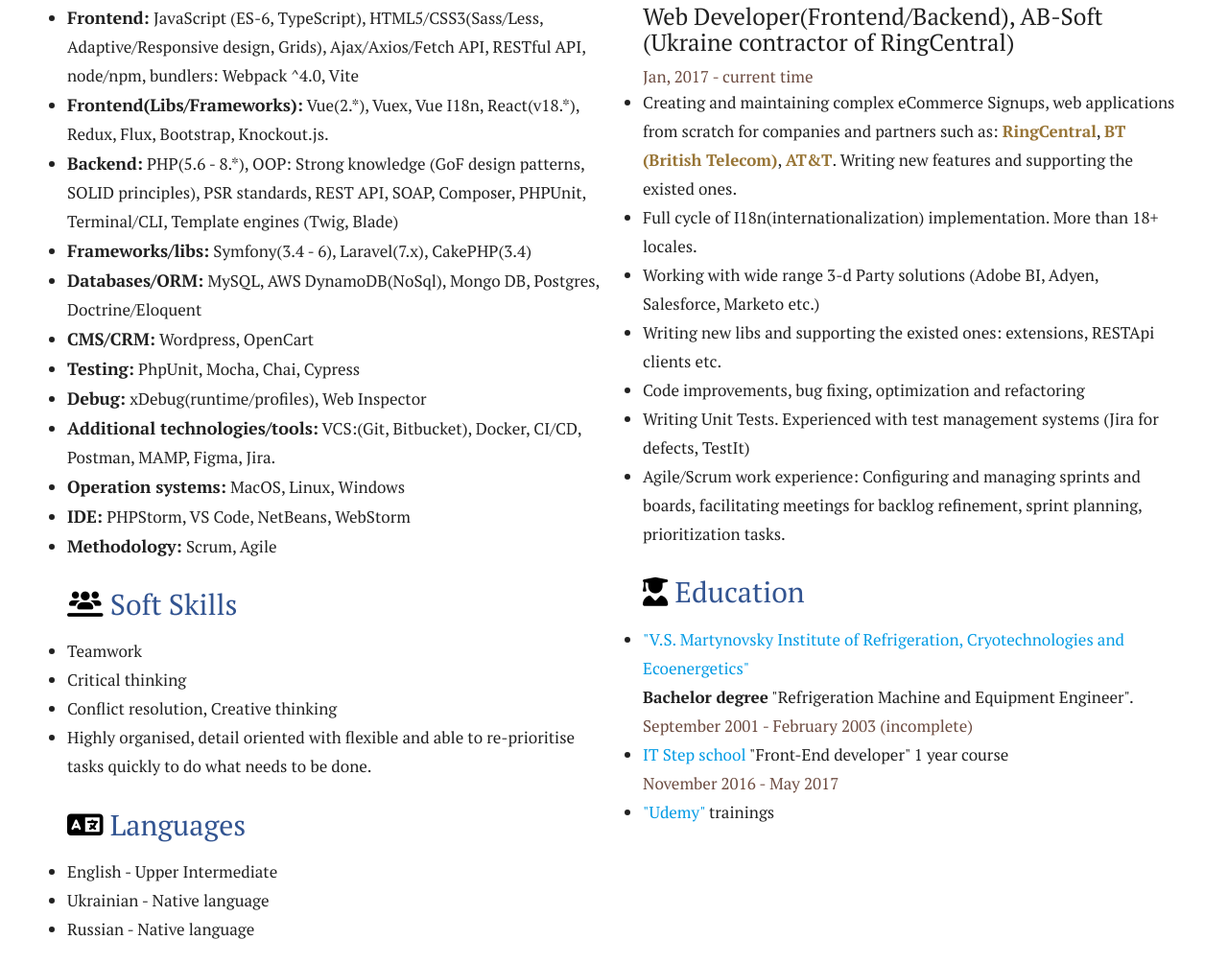
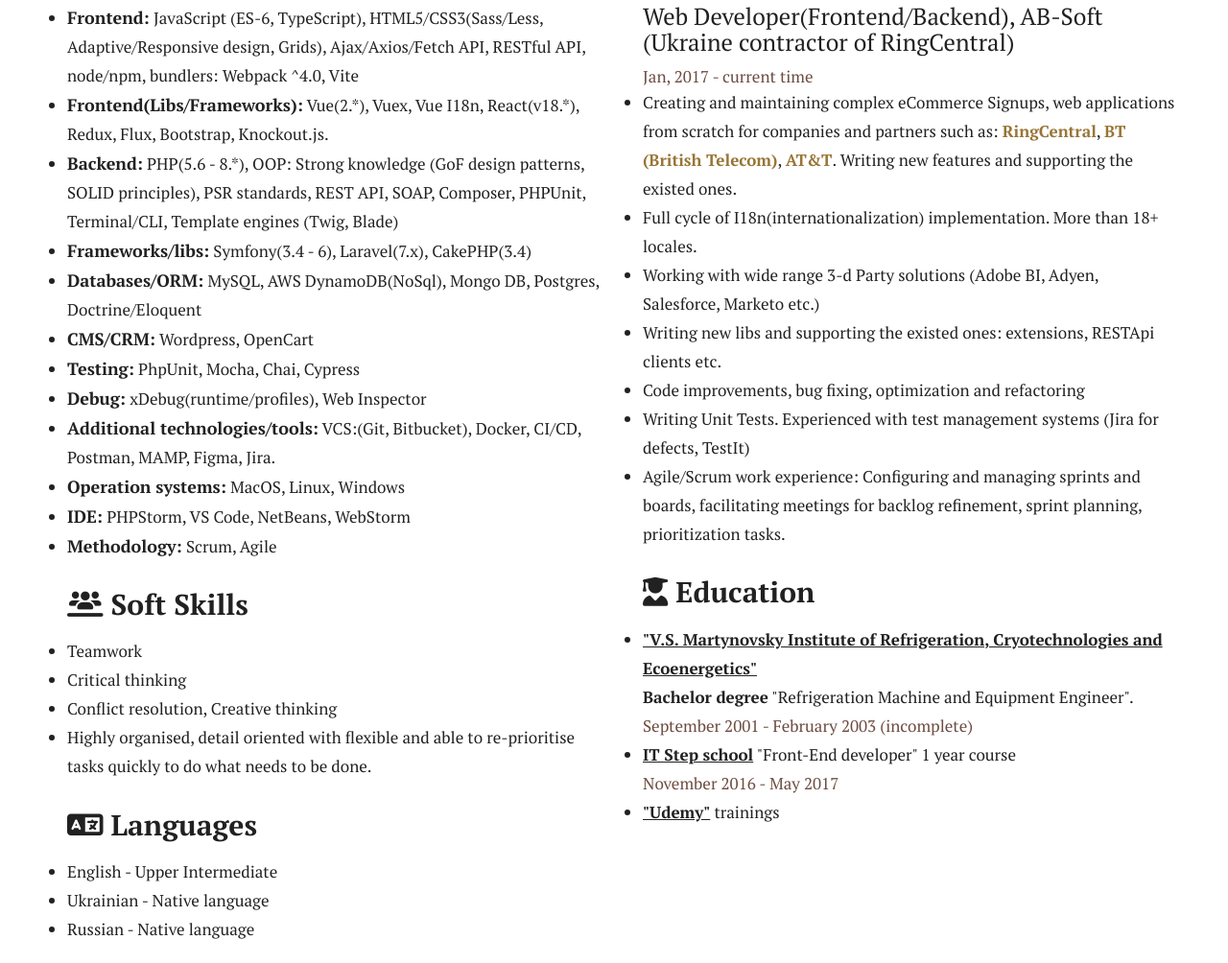
Before and after one commit to vodolserge/curriculum-vitae, a website: page index.html in a window 1280 px wide. Shown: the part 252-1256 px from the top of the page at 96% size. Drawn offline with nearby package versions, Linux system fonts and the light colour scheme.

Commit message:
# v1.0 | fix styles

```diff
--- a/css/style.css
+++ b/css/style.css
@@ -107,12 +107,13 @@
 .language-title,
 .education-title
 {
-    color: #325491;
+    color: #212121;
     font-size: 2rem;
+    font-weight: bold;
 }
 
 .main-content-chevron-icon {
-    color: black;
+    color: #212121;
 }
 
 .tech-skills-container .tech-skills-item .sub-item {
@@ -125,6 +126,13 @@
     font-weight: bold;
 }
 
+.education-container a {
+    color: #212121;
+    font-weight: bold;
+    text-decoration: underline;
+    text-underline: #212121;
+}
+
 .period {
     color: #6d4c41;
 }
```
